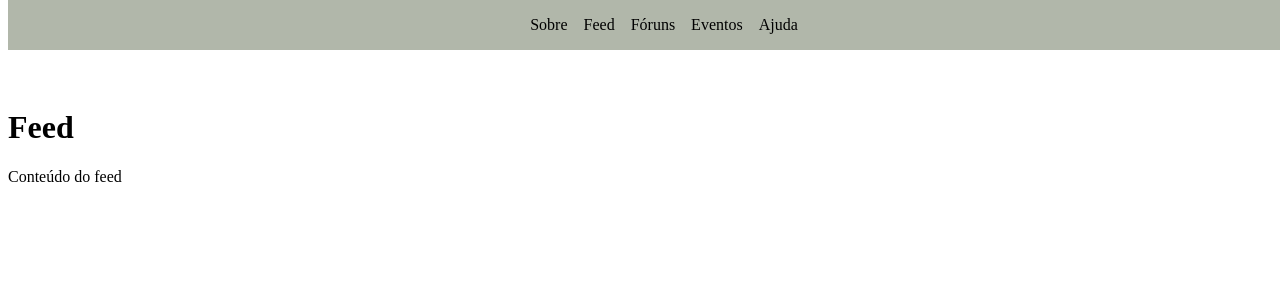
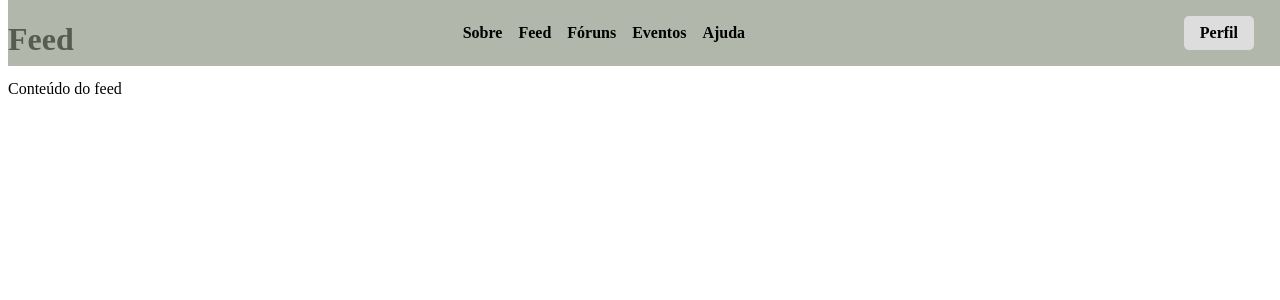
Before and after one commit to maludantass/Projetos3, a React (Vite) app in the folder react-frontend/: page /auth in a window 1280 px wide. Both pictures are taken after typing "name@example.com", "Sample123" into the empty fields and a click on the button "Entrar". Shown: the top 300 px of the page. Built offline with nearby package versions, Linux system fonts and the light colour scheme.

Commit message:
Nova pagina para perfil
modificações:
App.jsx
NavBar.css
NacBar.jsx

```diff
--- a/react-frontend/src/App.jsx
+++ b/react-frontend/src/App.jsx
@@ -8,7 +8,7 @@ import Foruns from "./pages/Foruns";
 import Eventos from "./pages/Eventos";
 import Ajuda from "./pages/Ajuda";
 import LoginCadastro from "./pages/LoginCadastro";
-
+import Perfil from "./pages/Perfil";
 
 function App() {
   const [isLoggedIn, setIsLoggedIn] = useState(false);
@@ -23,7 +23,11 @@ function App() {
           <Route path="/foruns" element={<Foruns />} />
           <Route path="/eventos" element={<Eventos />} />
           <Route path="/ajuda" element={<Ajuda />} />
-          <Route path="/auth" element={<LoginCadastro setIsLoggedIn={setIsLoggedIn} />} />
+          <Route
+            path="/auth"
+            element={<LoginCadastro setIsLoggedIn={setIsLoggedIn} />}
+          />
+          {isLoggedIn && <Route path="/perfil" element={<Perfil setIsLoggedIn={setIsLoggedIn} />} />}
         </Routes>
       </div>
     </Router>
--- a/react-frontend/src/components/NavBar.css
+++ b/react-frontend/src/components/NavBar.css
@@ -1,4 +1,4 @@
-/*fiz um css basico, pessoal de front melhora*/
+/*fiz um css basico, pessoal de front melhora (atualização de irvin: precisei mexer um pouco pra adicionar o botão de perfil!!, mas deu bom funcionou)*/
 .navbar {
   background-color: #868f7ba4;
   padding: 1rem;
@@ -6,13 +6,21 @@
   width: 100%;
   top: 0;
   z-index: 100;
+  display: flex;
+  justify-content: space-between; /* Isso vai garantir que os itens fiquem bem alinhados nas extremidades */
+  align-items: center;
 }
 
-  .navbar ul {
+.navbar-center {
+  display: flex;
+  justify-content: center;
+  flex: 1;
+}
+
+.navbar-center ul {
   display: flex;
   gap: 1rem;
   list-style: none;
-    justify-content: center;
   margin: 0;
   padding: 0;
 }
@@ -20,8 +28,22 @@
 .navbar a {
   color: #000;
   text-decoration: none;
+  font-weight: bold;
 }
 
-  .page-content {
-    padding-top: 80px;
+.navbar-right {
+  display: flex;
+  align-items: center; /* Alinha os itens da navbar-right verticalmente */
+  gap: 1rem;
+  margin-right: 50px; /* Espaçamento entre o botão "Perfil" e o botão de logout, caso você queira mais espaço */
 }
+
+.navbar-right a {
+  padding: 0.5rem 1rem; /* Ajuste no padding para tornar o botão de logout mais espaçoso, caso necessário */
+  border-radius: 5px; /* Para dar um arredondamento ao botão */
+  background-color: #ddd; /* Cor de fundo para o botão */
+}
+
+.navbar-right a:hover {
+  background-color: #ccc; /* Efeito de hover */
+}
--- a/react-frontend/src/components/NavBar.jsx
+++ b/react-frontend/src/components/NavBar.jsx
@@ -4,6 +4,7 @@ import "./Navbar.css";
 const Navbar = ({ isLoggedIn }) => {
   return (
     <nav className="navbar">
+      <div className="navbar-center">
         <ul>
           <li><Link to="/sobre">Sobre</Link></li>
           {isLoggedIn ? (
@@ -20,6 +21,12 @@ const Navbar = ({ isLoggedIn }) => {
             </>
           )}
         </ul>
+      </div>
+      {isLoggedIn && (
+        <div className="navbar-right">
+          <Link to="/perfil">Perfil</Link>
+        </div>
+      )}
     </nav>
   );
 };
--- /dev/null
+++ b/react-frontend/src/pages/Perfil.jsx
@@ -0,0 +1,22 @@
+import React from "react";
+import { useNavigate } from "react-router-dom";
+
+function Perfil({ setIsLoggedIn }) {
+  const navigate = useNavigate();
+
+  const handleLogout = () => {
+    setIsLoggedIn(false);
+    navigate("/auth");
+  };
+
+  return (
+    <div className="perfil-page">
+      <h1>Perfil</h1>
+      <button onClick={handleLogout} className="logout-btn">
+        Logout
+      </button>
+    </div>
+  );
+}
+
+export default Perfil;
```
Lines whose indentation alone changed are shown as unchanged.
